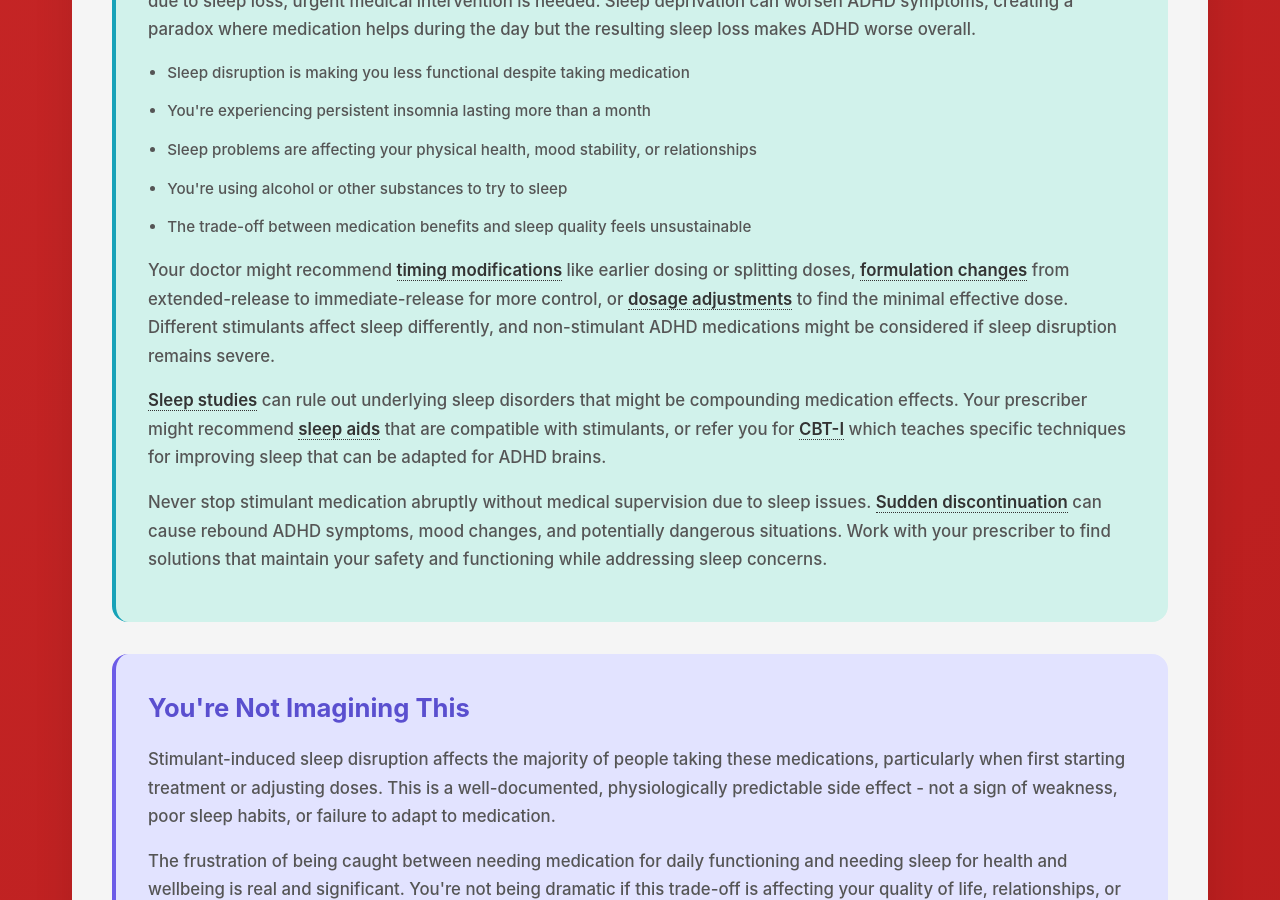
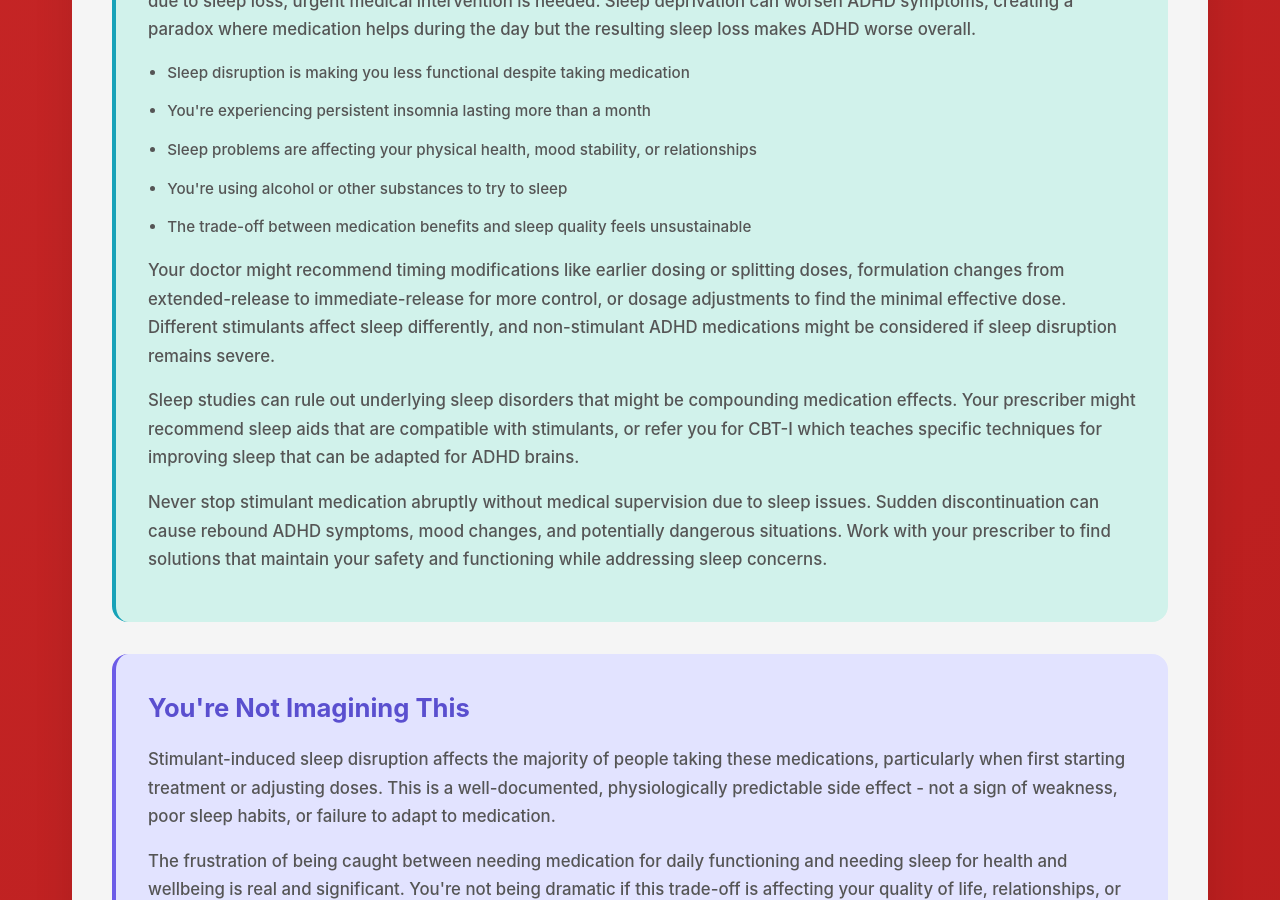
Before and after one commit to neurodivergent-survival-guide/neurodivergent-survival-guide, a Jekyll site: the page built from struggles/stimulant-sleep-disruption.html, in a window 1280 px wide and 900 px high, scrolled down 4428 px. Built offline with Jekyll 4.4.1, drawn with Linux system fonts in a browser that asks for light colours.

Commit message:
Update stimulant-sleep-disruption.html

```diff
--- a/struggles/stimulant-sleep-disruption.html
+++ b/struggles/stimulant-sleep-disruption.html
@@ -121,11 +121,11 @@
             <li>The trade-off between medication benefits and sleep quality feels unsustainable</li>
         </ul>
 
-        <p>Your doctor might recommend <span class="jargon">timing modifications<span class="tooltip">Changing when medications are taken to minimize sleep impact while maintaining effectiveness</span></span> like earlier dosing or splitting doses, <span class="jargon">formulation changes<span class="tooltip">Switching between immediate-release and extended-release versions of medications</span></span> from extended-release to immediate-release for more control, or <span class="jargon">dosage adjustments<span class="tooltip">Reducing medication dose to minimize side effects while maintaining therapeutic benefits</span></span> to find the minimal effective dose. Different stimulants affect sleep differently, and non-stimulant ADHD medications might be considered if sleep disruption remains severe.</p>
+        <p>Your doctor might recommend timing modifications like earlier dosing or splitting doses, formulation changes from extended-release to immediate-release for more control, or dosage adjustments to find the minimal effective dose. Different stimulants affect sleep differently, and non-stimulant ADHD medications might be considered if sleep disruption remains severe.</p>
 
-        <p><span class="jargon">Sleep studies<span class="tooltip">Medical tests that monitor sleep patterns, breathing, and brain activity to diagnose sleep disorders</span></span> can rule out underlying sleep disorders that might be compounding medication effects. Your prescriber might recommend <span class="jargon">sleep aids<span class="tooltip">Medications specifically designed to help with sleep onset or maintenance</span></span> that are compatible with stimulants, or refer you for <span class="jargon">CBT-I<span class="tooltip">Cognitive Behavioral Therapy for Insomnia - evidence-based treatment that addresses thoughts and behaviors affecting sleep</span></span> which teaches specific techniques for improving sleep that can be adapted for ADHD brains.</p>
+        <p>Sleep studies can rule out underlying sleep disorders that might be compounding medication effects. Your prescriber might recommend sleep aids that are compatible with stimulants, or refer you for CBT-I which teaches specific techniques for improving sleep that can be adapted for ADHD brains.</p>
 
-        <p>Never stop stimulant medication abruptly without medical supervision due to sleep issues. <span class="jargon">Sudden discontinuation<span class="tooltip">Stopping medication abruptly without gradual tapering, which can cause rebound symptoms</span></span> can cause rebound ADHD symptoms, mood changes, and potentially dangerous situations. Work with your prescriber to find solutions that maintain your safety and functioning while addressing sleep concerns.</p>
+        <p>Never stop stimulant medication abruptly without medical supervision due to sleep issues. Sudden discontinuation can cause rebound ADHD symptoms, mood changes, and potentially dangerous situations. Work with your prescriber to find solutions that maintain your safety and functioning while addressing sleep concerns.</p>
     </div>
 
     <div class="validation-section">
```
